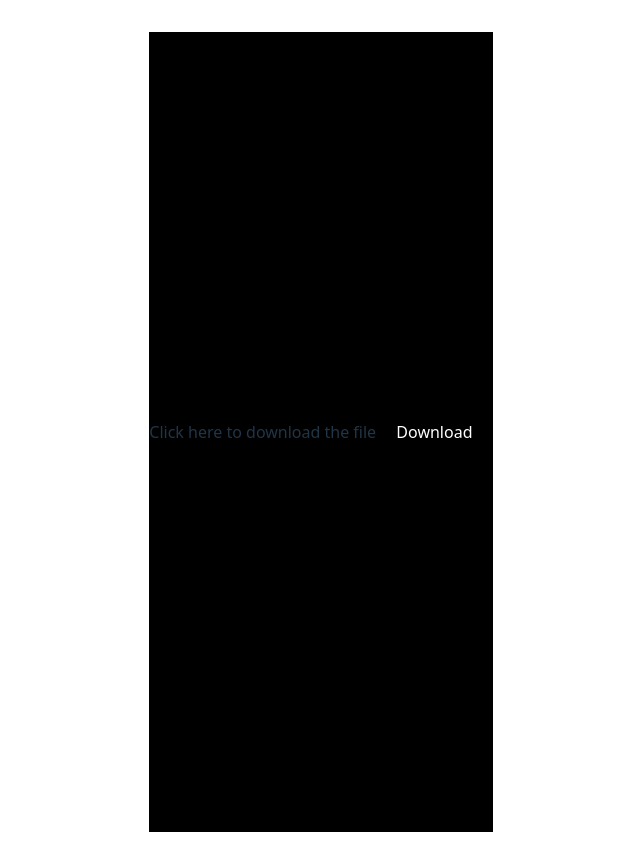
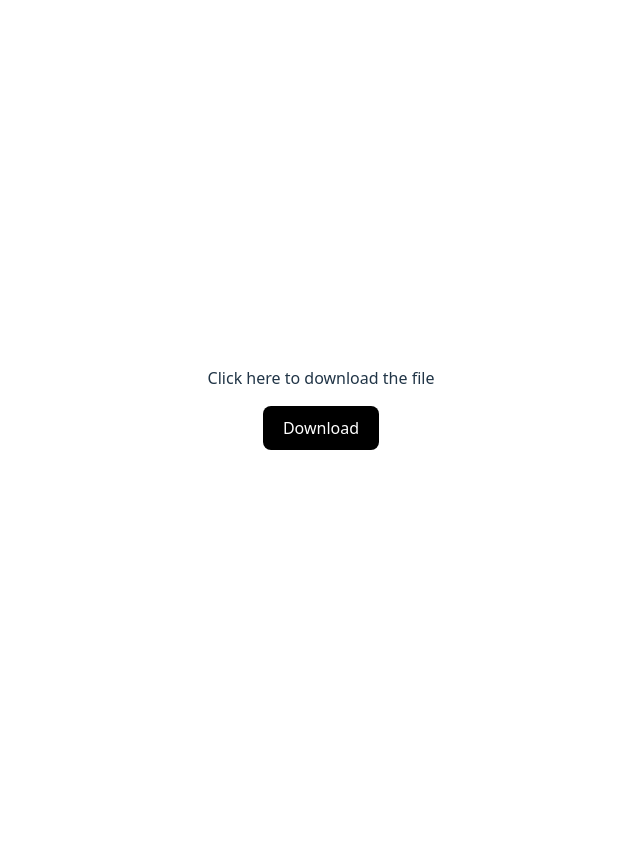
Before and after one commit to FossXpert/native, a React (Vite) app in the folder my-vite-app/: page / in a window 1280 px wide. Shown: the whole page, without its empty margins (319-959 px from the left). After the commit the page ends 800 px from the top, so only its background shows below. Built offline with nearby package versions, Linux system fonts and the light colour scheme.

Commit message:
refactor: update App component layout and remove unnecessary container div

```diff
--- a/my-vite-app/src/App.tsx
+++ b/my-vite-app/src/App.tsx
@@ -3,12 +3,12 @@ import { fileDownload } from './download'
 
 function App() {
   return (
-    <div style={{display:'flex', justifyContent:'center', alignItems:'center', height:'100vh',backgroundColor:'#000'}}>
+    <>
       <p>Click here to download the file</p>
       <button
       style={{height:'auto', background:"black", color:'white'}}
       onClick={()=>fileDownload()}>Download</button>
-    </div>
+    </>
   )
 }
 
```
